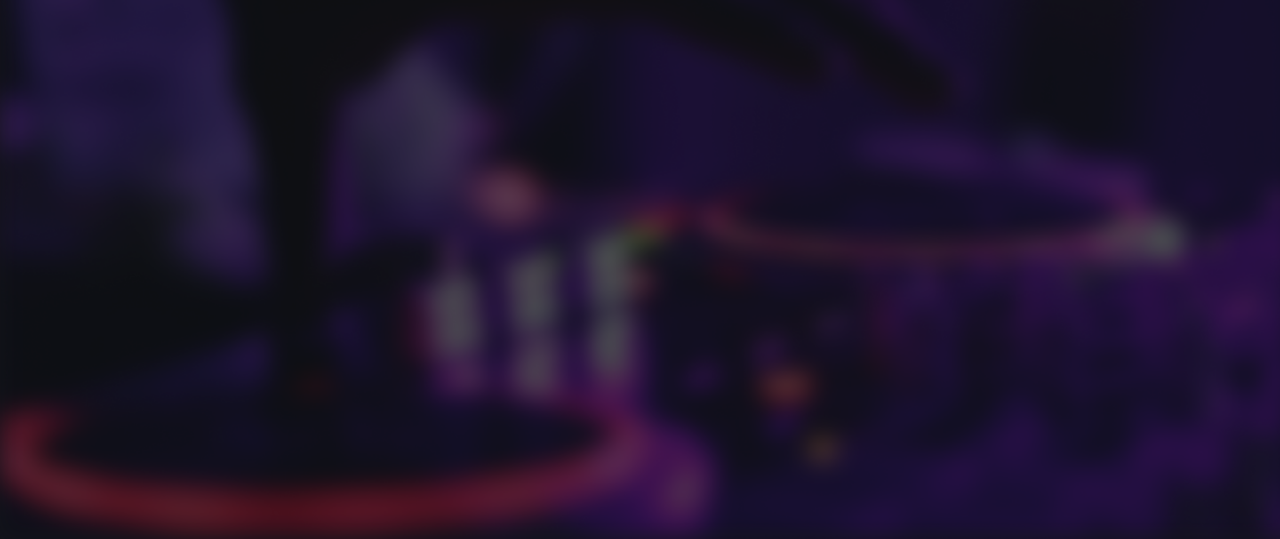
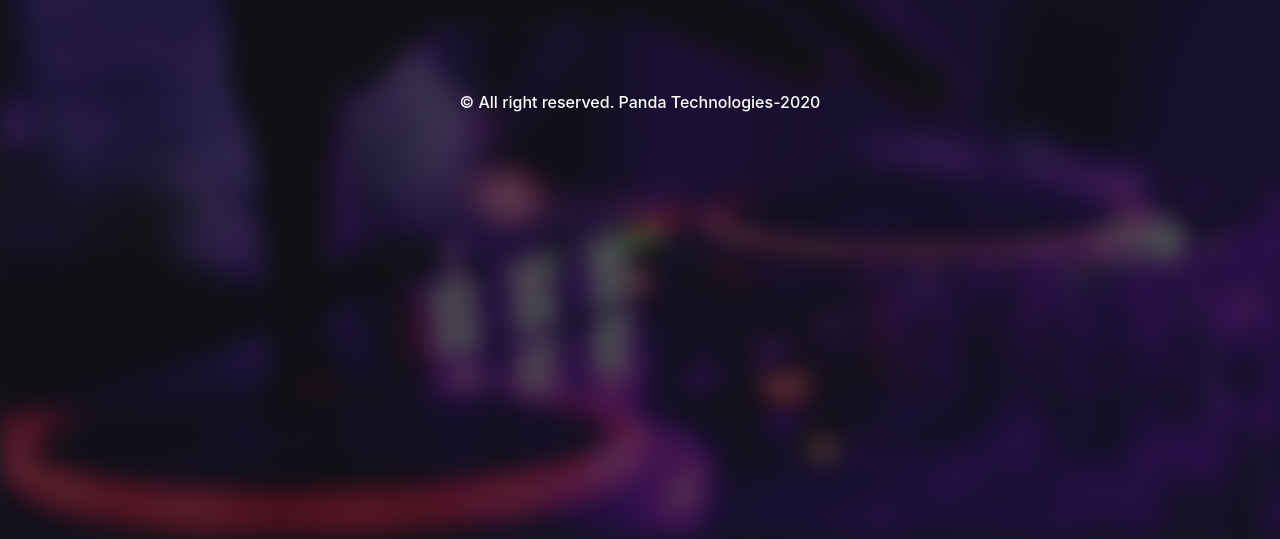
Before and after one commit to joy012/hard-rock, a plain HTML site: page index.html in a window 1280 px wide. Shown: the part 261-800 px from the top of the page. Drawn offline with nearby package versions, Linux system fonts and the light colour scheme.

Commit message:
footer added

```diff
--- a/index.html
+++ b/index.html
@@ -53,6 +53,10 @@
 
             </div>
         </main>
+
+        <footer class="text-center lead">
+            <h6>&copy; All right reserved. Panda Technologies-2020</h6>
+        </footer>
     </div>
 
     <!-- jQuery first, then Popper.js, then Bootstrap JS -->
--- a/style.css
+++ b/style.css
@@ -38,7 +38,6 @@ body{
 .single-result:hover{
     box-shadow: 5px 5px 10px #eee, -5px -5px 10px #eee;
 }
-
 @media screen and (max-width: 400px){
     body{
         font-size: 0.8rem;
```
